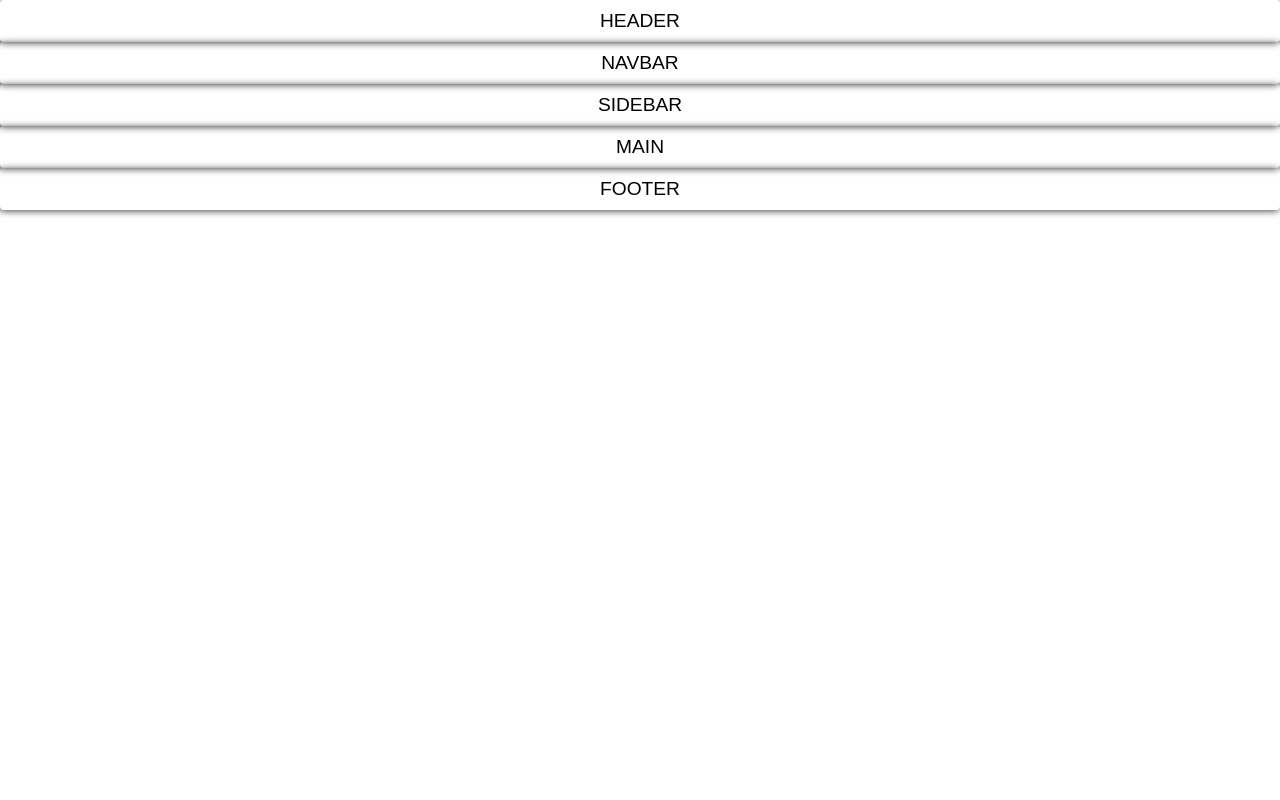
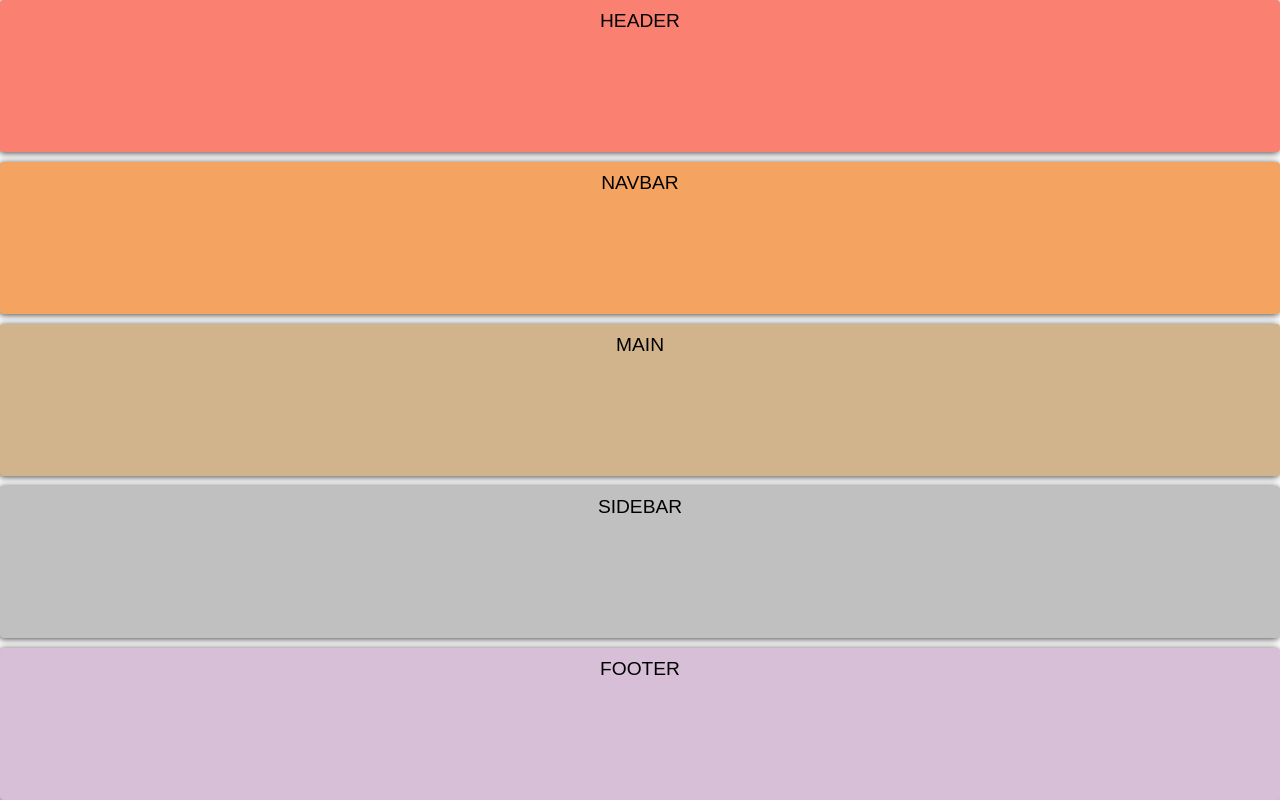
Before and after one commit to jtipec/MaquetacionGRID, a plain HTML site: page index.html in a window 1280 px wide. Drawn offline with Linux system fonts and the light colour scheme.

Commit message:
Se puso diseño y maqueteo con grid

```diff
--- a/grid.css
+++ b/grid.css
@@ -3,10 +3,14 @@
     margin: 0;
     padding: 0;
 }
+html{
+    height: 100%;
+}
 
 body{
     font-family: Arial, Helvetica, sans-serif;
     font-size: 1.2rem;
+    min-height: 100%;
 }
 
 .grid-container>*{
@@ -15,3 +19,35 @@ body{
     padding: 10px;
     text-align: center;
 }
+
+.header{
+    grid-area: header;
+    background-color: salmon;
+}
+.navbar{
+    grid-area: navbar;
+    background-color: sandybrown;
+}
+.sidebar{
+    grid-area: sidebar;
+    background-color: silver;
+}
+.main{
+    grid-area: main;
+    background-color: tan;
+}
+.footer{
+    grid-area: footer;
+    background-color: thistle;
+}
+
+.grid-container{
+    display: grid;
+    gap: 10px;
+    grid-template-areas:
+    "header"
+    "navbar"
+    "main"
+    "sidebar"
+    "footer";
+}
```
